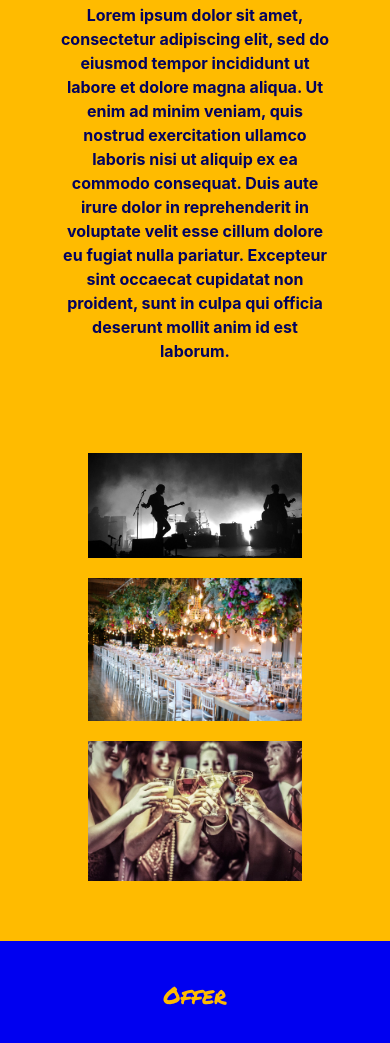
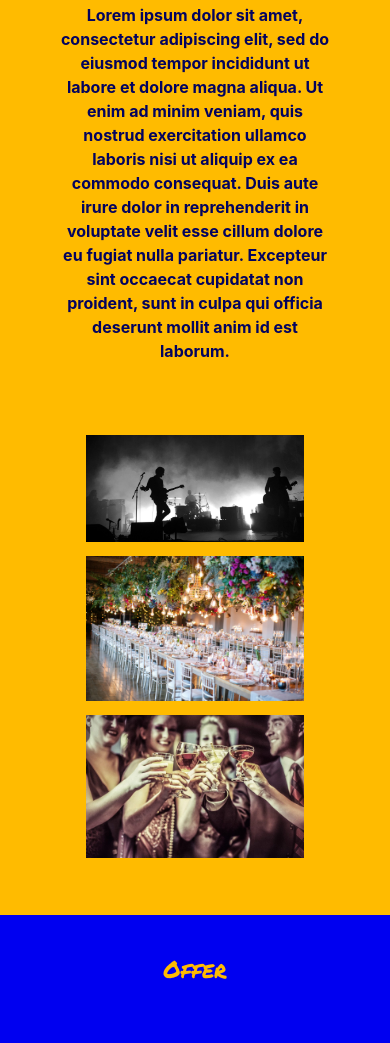
Before and after one commit to maxravel/ravelEnter, a plain HTML site: page index.html in a window 390 px wide. Shown: the part 1101-2144 px from the top of the page. Drawn offline with nearby package versions, Linux system fonts and the light colour scheme; a web font is replaced by a local one.

Commit message:
photos rwd work

```diff
--- a/css/style.css
+++ b/css/style.css
@@ -72,15 +72,18 @@ h3{
 
 .img{
     /* flex-wrap:wrap; */
-    width:30vw;
+    width:28vw;
     /* width:360px; */
-    padding:8px;
+    padding:7px;
  }
 
-@media screen and (max-width: 900px) {
+@media screen and (max-width: 750px) {
     .img{
-        width:90%;
-        padding:10px;
+        width:80%;
+        padding:7px;
+    }
+    #ab p{
+        padding-bottom:15px;
     }
 }
 
--- a/index.html
+++ b/index.html
@@ -43,28 +43,28 @@
         <h2>About</h2>
         <p>Lorem ipsum dolor sit amet, consectetur adipiscing elit, sed do eiusmod tempor incididunt ut labore et dolore magna aliqua. Ut enim ad minim veniam, quis nostrud exercitation ullamco laboris nisi ut aliquip ex ea commodo consequat. Duis aute irure dolor in reprehenderit in voluptate velit esse cillum dolore eu fugiat nulla pariatur. Excepteur sint occaecat cupidatat non proident, sunt in culpa qui officia deserunt mollit anim id est laborum.</p>
         <div class="row">
-                <div class="col-md-4">
-                  <div class="thumbnail">
+                <!-- <div class="col-md-4">
+                  <div class="thumbnail"> -->
                     <a href="img/concert.jpg" target="_blank">
                       <img src="img/concert.jpg" alt="concert"  class="img">
                     </a>
-                  </div>
+                  <!-- </div>
                 </div>
                 <div class="col-md-4">
-                  <div class="thumbnail">
+                  <div class="thumbnail"> -->
                     <a href="img/wedding.jpg" target="_blank">
                       <img src="img/wedding.jpg" alt="Nature"  class="img">
                     </a>
-                  </div>
+                  <!-- </div>
                 </div>
                 <div class="col-md-4">
-                  <div class="thumbnail">
+                  <div class="thumbnail"> -->
                     <a href="img/party.jpg" target="_blank">
                       <img src="img/party.jpg" alt="Fjords"  class="img">
                     </a>
-                  </div>
-                </div>
-              </div>
+                  <!-- </div>
+                </div> -->
+        </div>
     </div>
 
     <div id="of">
```
Also changed, not shown: 1 other file.
